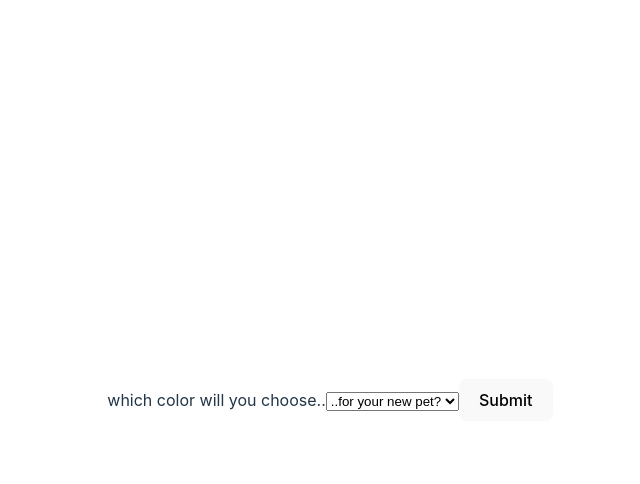
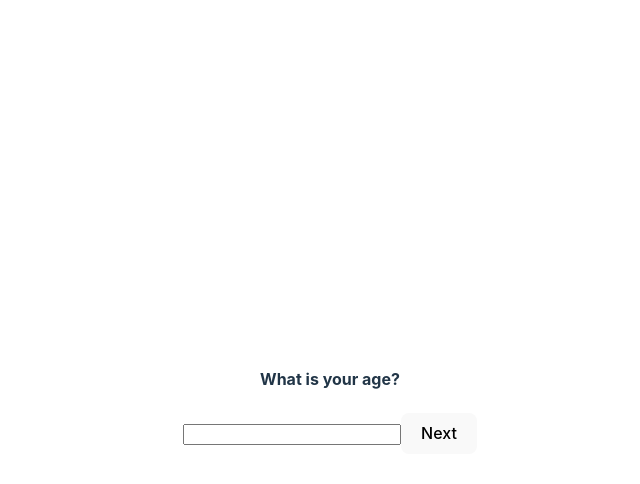
Before and after one commit to hamdiolad/pet-survey, a React (Vite) app: page / in a window 1280 px wide. Both pictures are taken after typing "Sample" into the empty fields and a click on the button "Next". Shown: the top 484 px of the page, without its empty margins (310-950 px from the left). Built offline with nearby package versions, Linux system fonts and the light colour scheme.

Commit message:
moved yourage to step 2 and filled yourage component

```diff
--- a/src/App.jsx
+++ b/src/App.jsx
@@ -2,7 +2,7 @@ import React, { useState } from 'react';
 import NamePet from './components/NamePet';
 import ColorPet from './components/ColorPet';
 import YourName from './components/YourName'; // your name
-// import YourAge from './components/YourAge'; // your age
+import YourAge from './components/YourAge'; // your age
 // import PetsRadioButton from './components/PetsRadioButton' // 5 pets option radio button
 
 
@@ -40,11 +40,28 @@ export const App = () => {
 
   }
 
-      {step === 2 && (
+      {/* {step === 2 && (
         <>
           <ColorPet onNext={proceedToNextStep} setColorPetProp={setColor} />
         </>
       )}
+
+       */}
+
+{
+    step === 2 && ( //age
+
+      <>
+        <h4>What is your age?</h4>
+        <YourAge onNext={proceedToNextStep} setYourAgeProp={setYourAge} />
+
+      </>
+    )
+
+  }
+
+
+
       {step === 3 && (
         <div style={{
           backgroundColor: color,
@@ -66,17 +83,17 @@ export const App = () => {
       )}
     </div>
   );
-  {
-    step === 4 && ( //name
+  // {
+  //   step === 4 && ( //name
 
-      <>
-        <h4>What is you name?</h4>
-        <YourName onNext={proceedToNextStep} setYourNameProp={setYourName} />
+  //     <>
+  //       <h4>What is you name?</h4>
+  //       <YourName onNext={proceedToNextStep} setYourNameProp={setYourName} />
 
-      </>
-    )
+  //     </>
+  //   )
 
-  }
+  // }
 
   {
     step === 5 && ( //age
--- a/src/components/YourAge.jsx
+++ b/src/components/YourAge.jsx
@@ -0,0 +1,30 @@
+import { useState } from 'react';
+
+const YourAge = ({ onNext, setYourNameProp }) => {
+    const [yourAge, setYourAge] = useState('');
+
+    const handleYourAge = (event) => {
+        setYourAge(event.target.value);
+    };
+
+    const handleSubmit = (event) => {
+        event.preventDefault();
+        console.log(yourAge);
+        setYourNameProp(yourAge);
+        onNext();
+    };
+
+    return (
+        <form onSubmit={handleSubmit}>
+            <input
+                type="text"
+                value={yourAge}
+                onChange={handleYourAge}
+                style={{ width: '210px' }}
+            />
+            <button type="submit">Next</button>
+        </form>
+    );
+}
+
+export default YourAge;
```
